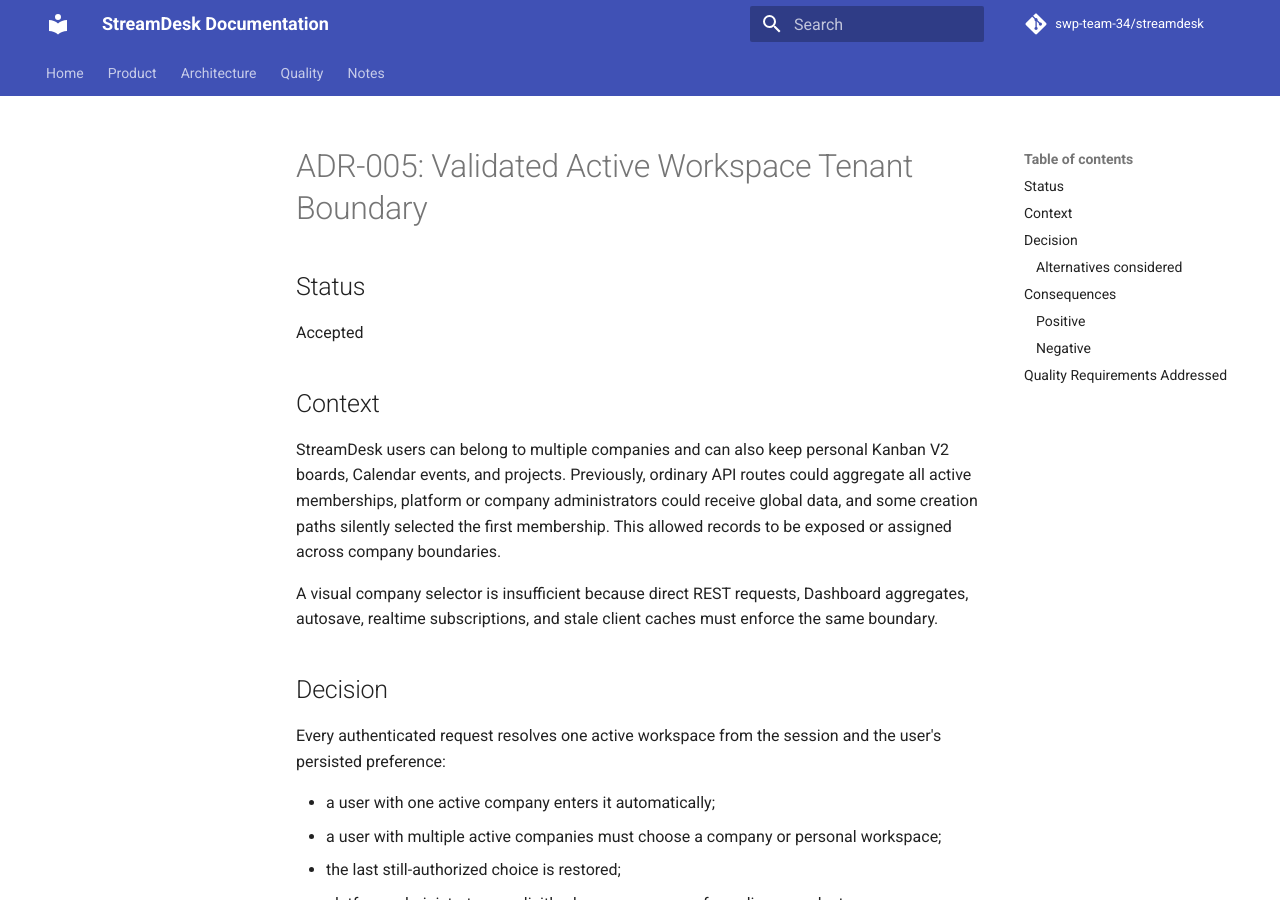
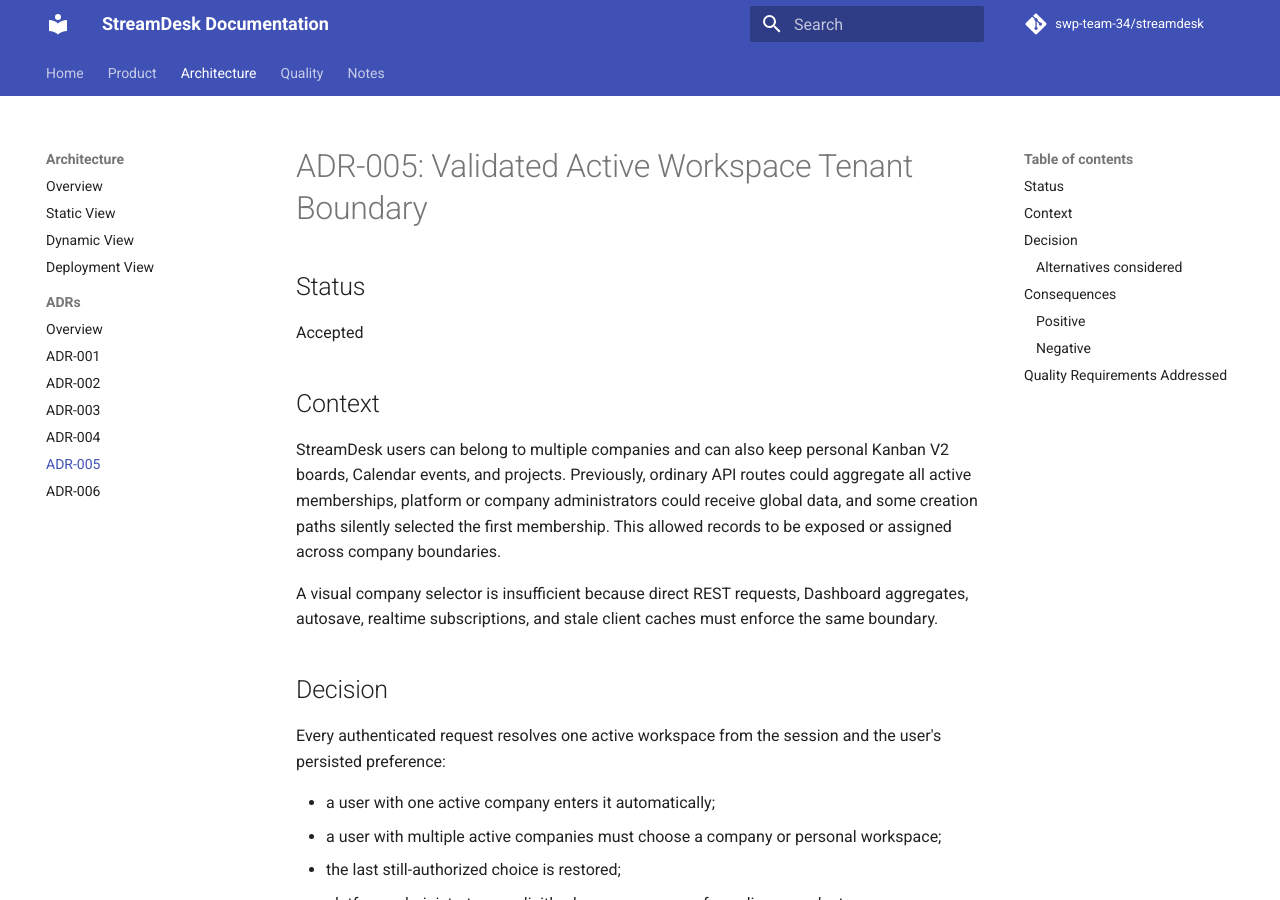
Before and after one commit to swp-team-34/streamdesk, an MkDocs documentation site: the page built from docs/architecture/adr/ADR-005-active-workspace-tenant-boundary.md, in a window 1280 px wide and 900 px high. Built offline with MkDocs 1.6.1 and Material for MkDocs 9.7.7, drawn with Linux system fonts in a browser that asks for light colours; comment, search, counter and statistics services are not loaded.

Commit message:
fix(hosted documentation): add links

```diff
--- a/mkdocs.yml
+++ b/mkdocs.yml
@@ -68,6 +68,9 @@ nav:
           - ADR-001: architecture/adr/ADR-001-centralized-equipment-permissions.md
           - ADR-002: architecture/adr/ADR-002-declarative-protected-route-wrapper.md
           - ADR-003: architecture/adr/ADR-003-unified-monorepo-coverage.md
+          - ADR-004: architecture/adr/ADR-004-authenticated-scoped-realtime.md
+          - ADR-005: architecture/adr/ADR-005-active-workspace-tenant-boundary.md
+          - ADR-006: architecture/adr/ADR-006-split-client-server-architecture.md
 
   - Quality:
       - Testing Overview: testing.md
```
